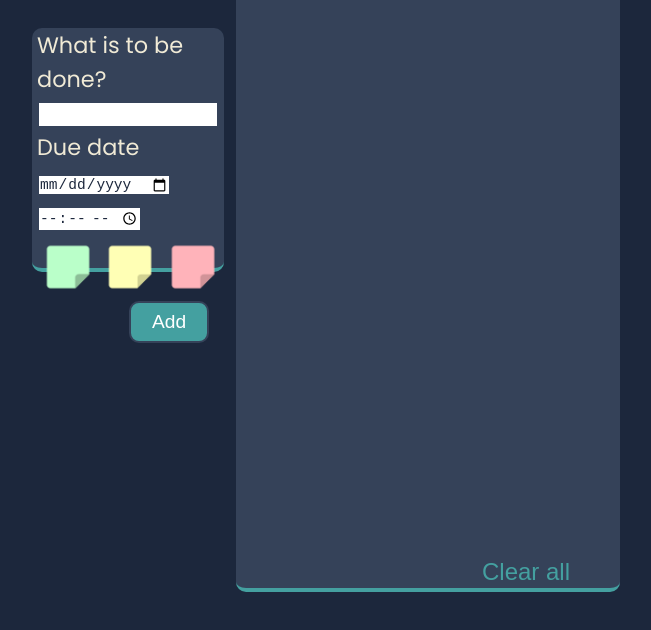
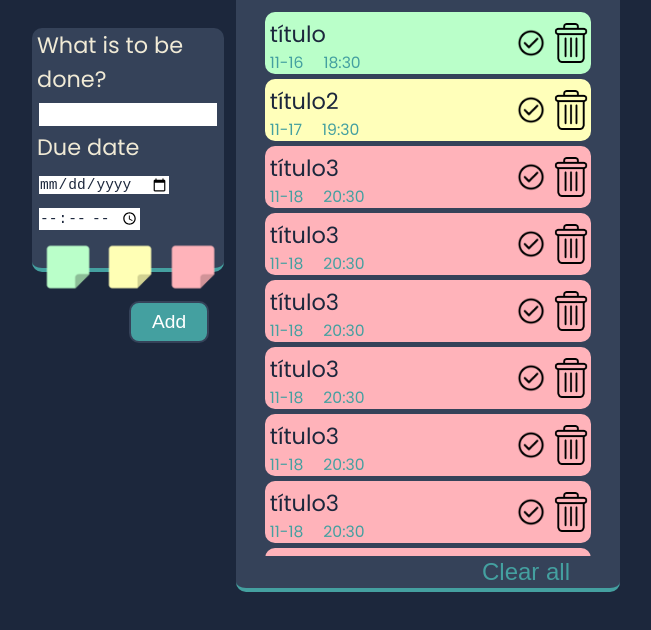
Before and after one commit to felipefand/todolist, a plain HTML site: page index.html in a window 1280 px wide. Shown: the part 130-760 px from the top of the page, without its empty margins (318-969 px from the left). Drawn offline with Linux system fonts and the light colour scheme.

Commit message:
Add complete and delete buttons

```diff
--- a/script.js
+++ b/script.js
@@ -1,4 +1,4 @@
-const dev = false;
+const dev = true;
 
 const addButton = document.getElementById('add-button');
 const itemInput = document.getElementById('to-do-input');
@@ -48,6 +48,9 @@ function init(){
 function createForm(form){
     const entry = document.createElement('div');
 
+    const info = document.createElement('div');
+    info.classList.add('task-info');
+
     const title = document.createElement('p');
     title.innerHTML = form.name;
     title.classList.add('task-title');
@@ -67,8 +70,33 @@ function createForm(form){
     dateAndTime.appendChild(time);
     dateAndTime.classList.add('task-date-and-time');
 
-    entry.appendChild(title);
-    entry.appendChild(dateAndTime);
+    info.appendChild(title);
+    info.appendChild(dateAndTime);
+
+    const buttons = document.createElement('div');
+    buttons.classList.add('task-buttons');
+
+    const completeIcon = document.createElement('img');
+    completeIcon.src = "./assets/complete-icon.png";
+    completeIcon.classList.add('task-complete-icon');
+    buttons.appendChild(completeIcon);
+
+    completeIcon.addEventListener('click', () => {
+        title.innerHTML = title.innerHTML.strike();
+        completeIcon.style.display = 'none';
+    })
+
+    const deleteIcon = document.createElement('img');
+    deleteIcon.src = "./assets/delete-icon.png";
+    deleteIcon.classList.add('task-delete-icon');
+    buttons.appendChild(deleteIcon);
+
+    deleteIcon.addEventListener('click', () => {
+        taskMain.removeChild(entry);
+    })
+
+    entry.appendChild(info);
+    entry.appendChild(buttons);
     entry.classList.add('task-entry');
 
     taskMain.appendChild(entry);
--- a/style.css
+++ b/style.css
@@ -166,7 +166,7 @@ body {
 
 .task-entry {
     display: flex;
-    flex-direction: column;
+    justify-content: space-between;
     margin: 0 0 5px 0;
     border-radius: 10px;
     color: var(--background-color);
@@ -195,6 +195,20 @@ body {
     font-size: 0.7em;
 }
 
+.task-buttons {
+    display: flex;
+    justify-content: center;
+    align-items: center;
+}
+
+.task-complete-icon {
+    width: 40px;
+}
+
+.task-delete-icon {
+    width: 40px;
+}
+
 .red-border{
     border: 1px solid red;
 }
```
Also changed, not shown: assets/complete-icon.png (added), assets/delete-icon.png (added).
